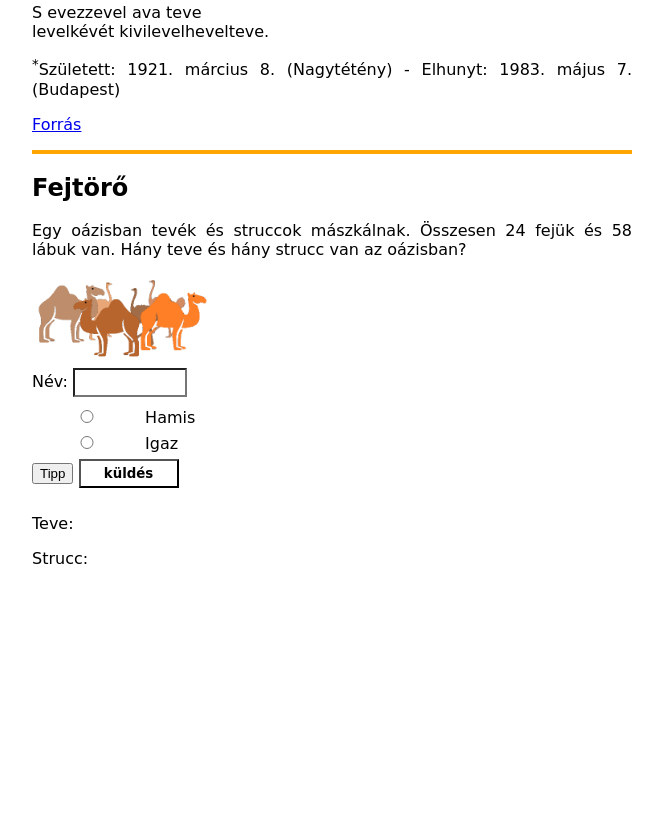
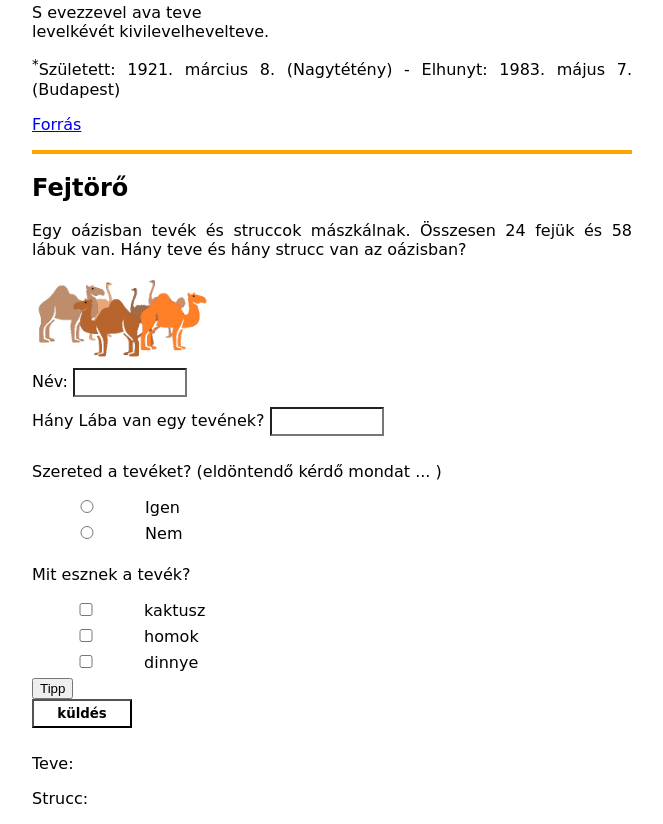
Before and after one commit to csizmadiab25ad/teve, a plain HTML site: page index.html in a window 1280 px wide. Shown: the part 1332-2156 px from the top of the page, without its empty margins (308-971 px from the left). Before the commit the page ends 1916 px from the top, so only its background shows below. Drawn offline with Linux system fonts and the light colour scheme.

Commit message:
kérdések

```diff
--- a/index.html
+++ b/index.html
@@ -77,15 +77,32 @@
 			<label for="nev">Név:</label>
 			<input type="text" id="nev">
 			<br>
-			<input type="radio" id="false">
-			<label for="false">Hamis</label>
+
+			<label for="legs">Hány Lába van egy tevének?</label>
+			<input type="number">
+
+			<p>Szereted a tevéket? (eldöntendő kérdő mondat ... )</p>
+			<input type="radio" id="true" name="teve">
+			<label for="true">Igen</label>
 			<br>
-			<input type="radio" id="true">
-			<label for="true">Igaz</label>
+			<input type="radio" id="false" name="teve">
+			<label for="false">Nem</label>
+			<br>
+
+			<p>Mit esznek a tevék?</p>
+
+			<input type="checkbox" name="x1" id="x1">
+			<label for="x1">kaktusz</label>
+			<br>
+			<input type="checkbox" name="x2" id="x2">
+			<label for="x2">homok</label>
+			<br>
+			<input type="checkbox" name="x3" id="x3">
+			<label for="x3">dinnye</label>
 			<br>
 
 			<button>Tipp</button>
-
+			<br>
 			<input type="submit" value="küldés">
 		</form>
 
```
